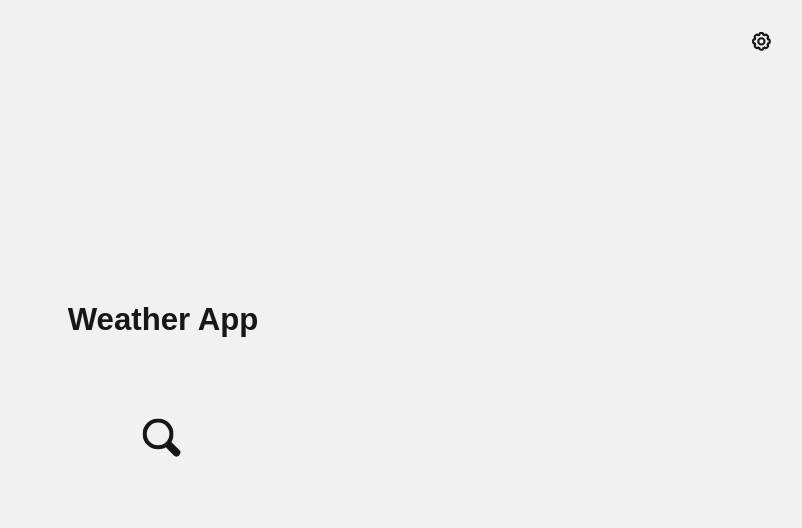
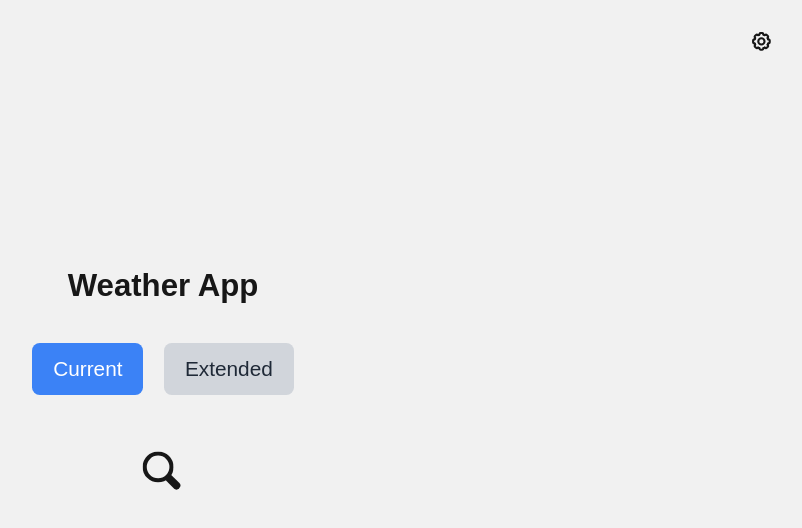
Before and after one commit to Waldorfio/weather-frontend, a React (Create React App) app: page / in a window 1280 px wide. Shown: the top 528 px of the page, without its empty margins (477-1279 px from the left). Built offline with nearby package versions, Linux system fonts and the light colour scheme; the HTML template or start-up script is replaced by a standard one.

Commit message:
📦 NEW: extended search setting

```diff
--- a/src/App.jsx
+++ b/src/App.jsx
@@ -1,6 +1,6 @@
 import React, { useState, useEffect } from 'react';
 import axios from 'axios';
-import { SearchBar } from './components/SearchBar';
+import { SearchBar, SearchSettings } from './components/SearchBar';
 import { GiphyImage, WeatherData } from './components/Results';
 import { SkeletonTable } from './components/Skeletons';
 import { UserPreferences, SettingsButton } from './components/Preferences';
@@ -71,6 +71,7 @@ function App() {
       <h1 className="text-2xl font-semibold mb-4 self-center animate-fade-in">
         Weather App
       </h1>
+      <SearchSettings />
       <SearchBar
         query={query}
         setQuery={setQuery}
--- /dev/null
+++ b/src/components/SearchBar/SearchSettings.jsx
@@ -0,0 +1,36 @@
+import React, { useState } from 'react';
+
+const SearchSettings = () => {
+  const [showCurrentWeather, setShowCurrentWeather] = useState(true);
+
+  const toggleWeatherView = () => {
+    setShowCurrentWeather((prevState) => !prevState);
+  };
+
+  return (
+    <div className="flex justify-center items-center">
+      <button
+        className={`mr-4 py-2 px-4 rounded-md transition-all duration-150 ${
+          showCurrentWeather
+            ? 'bg-blue-500 hover:bg-blue-600 text-white hover:text-gray-50'
+            : 'bg-gray-300 hover:bg-gray-400 text-gray-800 hover:text-gray-700'
+        }`}
+        onClick={toggleWeatherView}
+      >
+        Current
+      </button>
+      <button
+        className={`py-2 px-4 rounded-md transition-all duration-150 ${
+          !showCurrentWeather
+            ? 'bg-blue-500 hover:bg-blue-600 text-white hover:text-gray-50'
+            : 'bg-gray-300 hover:bg-gray-400 text-gray-800 hover:text-gray-700'
+        }`}
+        onClick={toggleWeatherView}
+      >
+        Extended
+      </button>
+    </div>
+  );
+};
+
+export default SearchSettings;
--- a/src/components/SearchBar/index.js
+++ b/src/components/SearchBar/index.js
@@ -1 +1,2 @@
 export { default as SearchBar } from './SearchBar.jsx';
+export { default as SearchSettings } from './SearchSettings.jsx';
```
